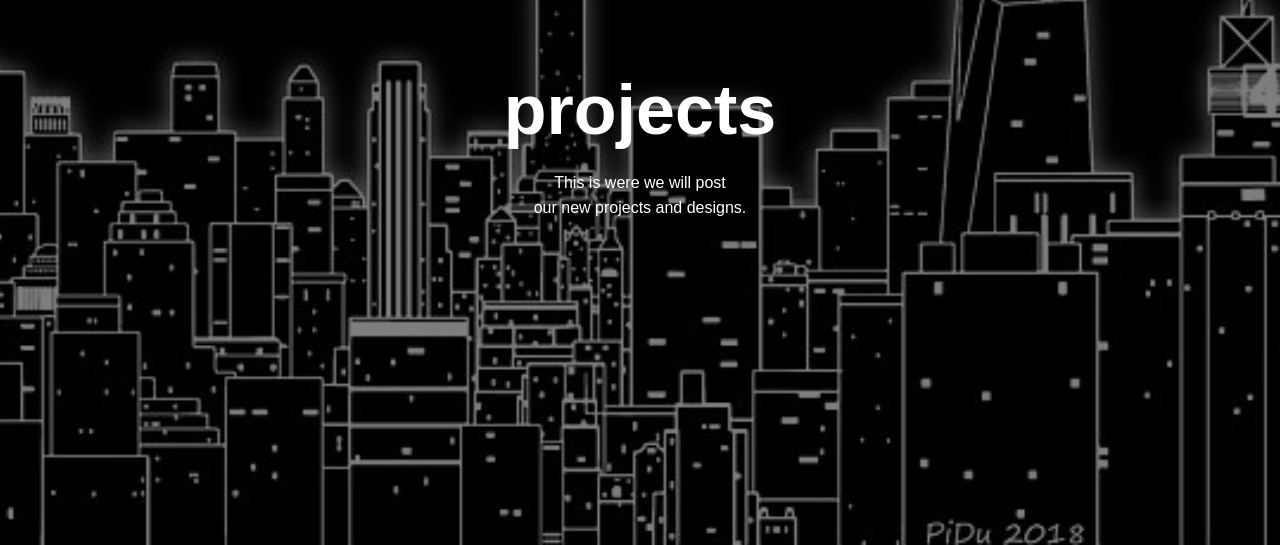
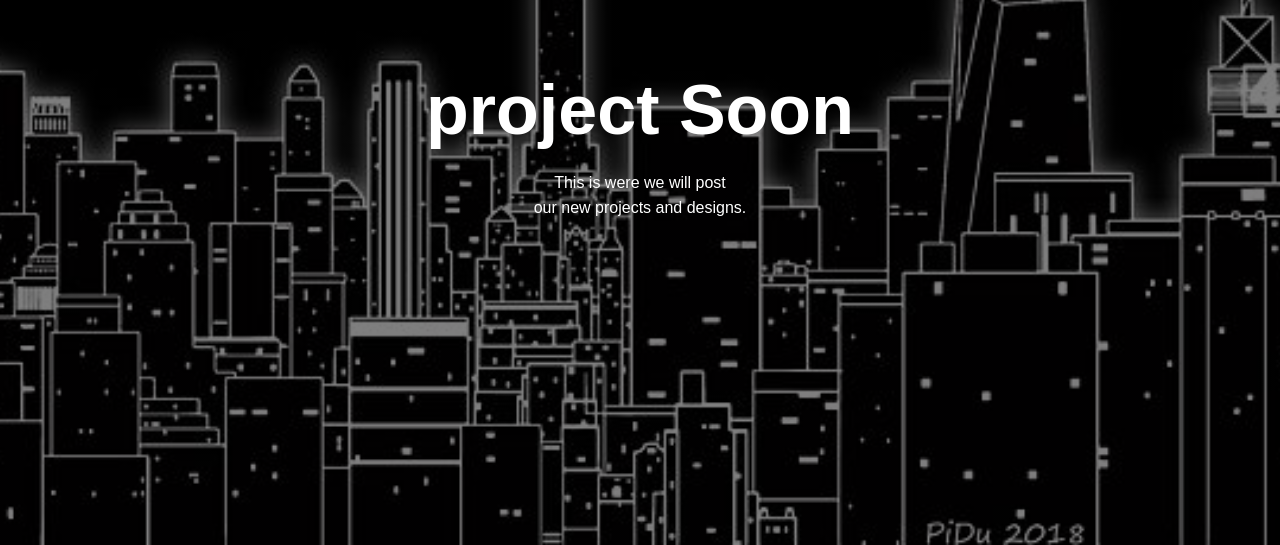
Before and after one commit to calebmerino/EXOcorp, a plain HTML site: page projects.html in a window 1280 px wide. Shown: the part 255-800 px from the top of the page. Drawn offline with Linux system fonts and the light colour scheme.

Commit message:
Update projects.html

```diff
--- a/projects.html
+++ b/projects.html
@@ -15,7 +15,8 @@
                 </ul>
             </div>
             <div class="content">
-                <h1>projects</h1>
+                <h1>project
+                    Soon</h1>
                 <P>This is were we will post <br>our new projects and designs.</P>
 
             </div>
```
